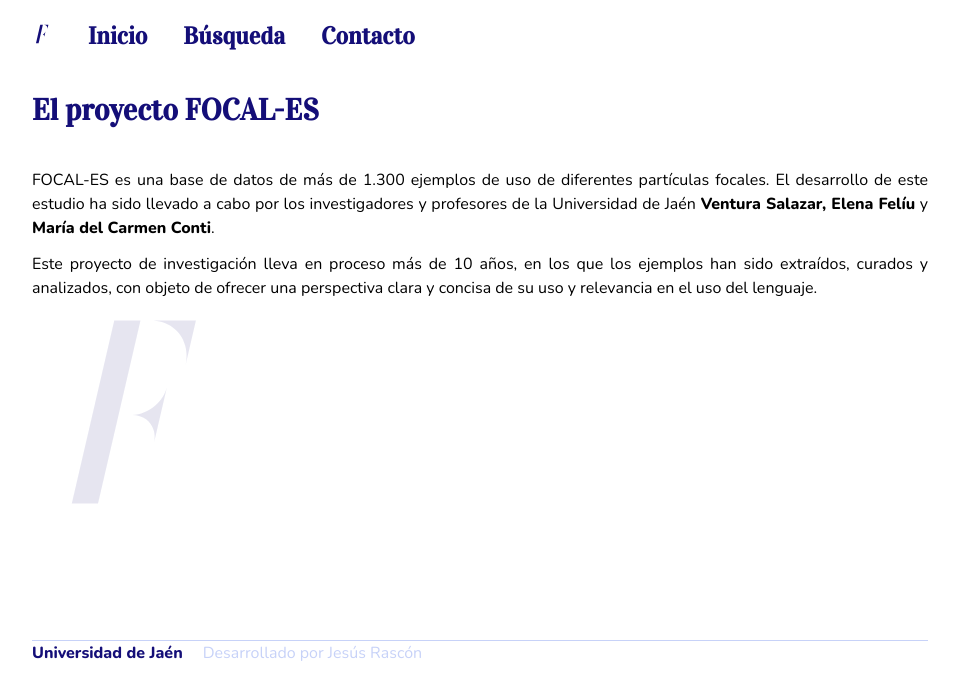
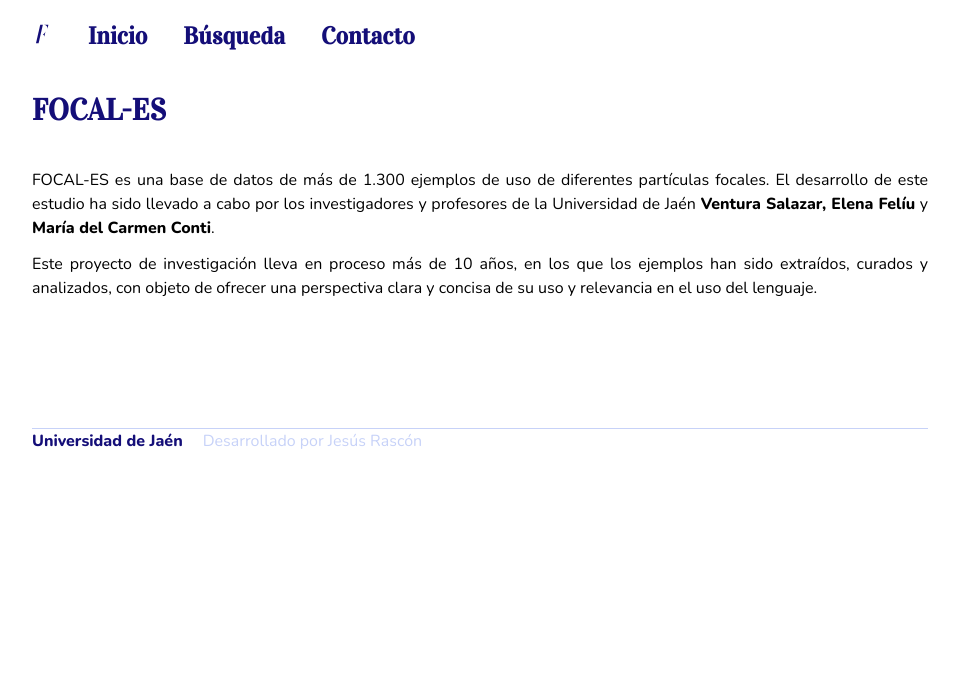
Before and after one commit to jesi-rgb/focal-es, a SvelteKit app: page / in a window 1280 px wide. Shown: the top 698 px of the page, without its empty margins (160-1119 px from the left). Built offline with nearby package versions, Linux system fonts and the light colour scheme.

Commit message:
placeholder text

```diff
--- a/src/routes/+page.svelte
+++ b/src/routes/+page.svelte
@@ -3,9 +3,7 @@
 </script>
 
 <div class="flex flex-col space-y-10 mx-auto mt-10">
-  <div class="text-3xl font-semibold font-title text-main">
-    El proyecto FOCAL-ES
-  </div>
+  <div class="text-3xl font-semibold font-title text-main">FOCAL-ES</div>
   <div class="flex flex-col 2xl:flex-row items-center gap-10">
     <div class="text-justify space-y-3 2xl:w-3/4">
       <p>
@@ -22,9 +20,6 @@
         ofrecer una perspectiva clara y concisa de su uso y relevancia en el uso
         del lenguaje.
       </p>
-      <div class="my-auto top-36 opacity-10">
-        <img src={logo} width="200px" alt="FOCAL-ES lgoo" />
-      </div>
     </div>
   </div>
 </div>
```
